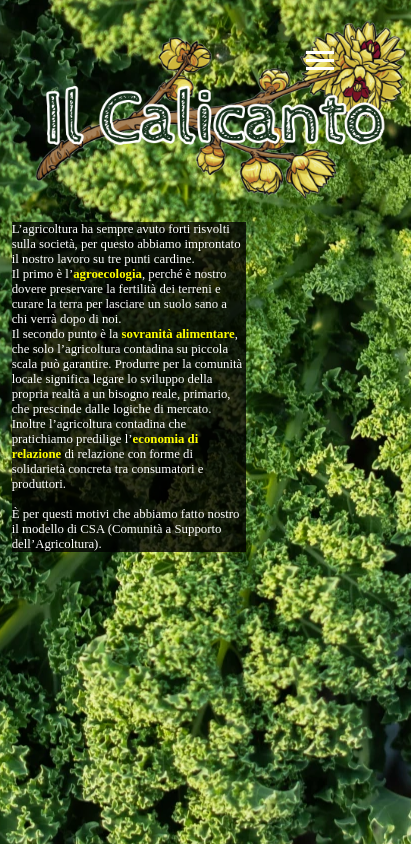
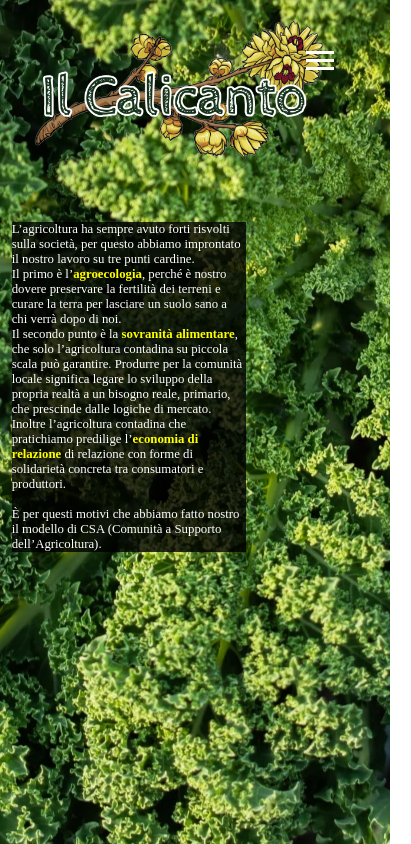
Before and after one commit to GianCec/CSA, a plain HTML site: page index.html in a window 390 px wide. Shown: the whole page, 411 px wide, since content can reach past the window. Drawn offline with Linux system fonts and the light colour scheme.

Commit message:
Update style.css

```diff
--- a/style.css
+++ b/style.css
@@ -264,7 +264,7 @@ h2 {
     position: absolute;
     top: 20px;
 
-     width: 45vh;
+     width: 35vh;
    }
 }
 
@@ -288,6 +288,6 @@ h2 {
     position: absolute;
     top: 20px;
 
-     width: 45vh;
+     width: 35vh;
    }
 }
```
